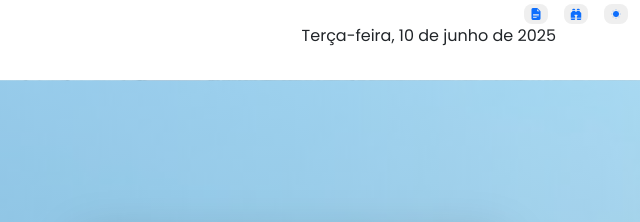
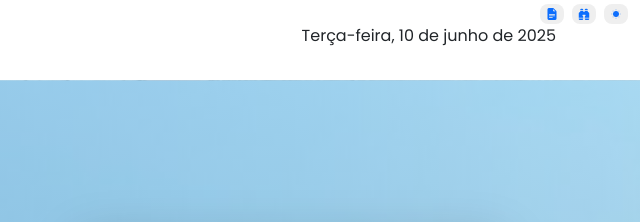
Before and after one commit to kleitonfr/front_diario-oficial, a website: page index.html in a window 1280 px wide. Shown: the top 222 px of the page, 640-1280 px from the left. Drawn offline with nearby package versions, Linux system fonts and the light colour scheme.

Commit message:
finalizado botões acessibilidade e dark mode

```diff
--- a/index.html
+++ b/index.html
@@ -27,7 +27,7 @@
 
         <header class=" row px-5 mx-0  position-relative">
 
-            <div class="position-absolute d-flex gap-3 justify-content-end end-0 pt-1" style="font-size: 12px;">
+            <div class="position-absolute d-flex gap-2 justify-content-end end-0 pt-1" style="font-size: 12px;">
                 <button  type="button" class="btn-outline-primary" style="border: none; border-radius: 8px;">
                     <a href="#conteudo-principal">
                         <i class="bi bi-file-earmark-text-fill"></i>
```
